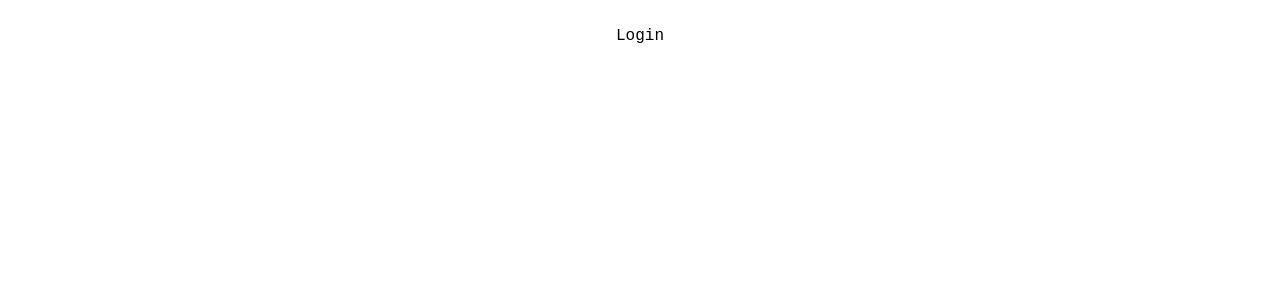
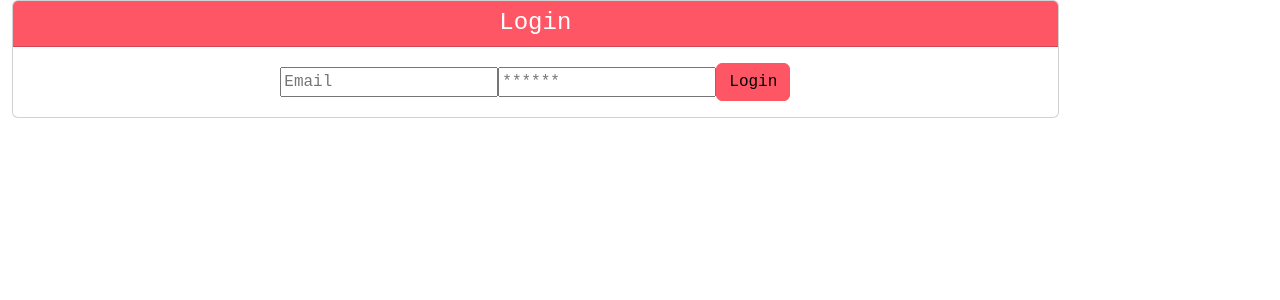
Before and after one commit to jordaneburton/budgeting-app, a React (Vite) app in the folder client/: page /Login in a window 1280 px wide. Shown: the top 300 px of the page. Built offline with nearby package versions, Linux system fonts and the light colour scheme.

Commit message:
filled out login page

```diff
--- a/client/src/components/Header.jsx
+++ b/client/src/components/Header.jsx
@@ -10,16 +10,6 @@ function Header({ header }) {
           {header}
         </h1>
         <div>
-          {Auth.loggedIn() ? (
-            <>
-              <Link className="btn btn-lg btn-info m-2" to="/me">
-                {Auth.getProfile().data.username}'s profile
-              </Link>
-              <button className="btn btn-lg btn-light m-2" onClick={logout}>
-                Logout
-              </button>
-            </>
-          ) : (
             <>
               <Link className="btn btn-lg btn-info m-2" to="login">
                 Login
@@ -28,7 +18,6 @@ function Header({ header }) {
                 Signup
               </Link>
             </>
-          )}
         </div>
       </div>
     </>
--- a/client/src/pages/LoginPage.jsx
+++ b/client/src/pages/LoginPage.jsx
@@ -1,21 +1,104 @@
-import { useEffect } from 'react';
-// import { usePageContext } from '../utils/PageContext';
-import NavBar from '../components/NavBar';
+import { useState } from 'react';
+import { Link } from 'react-router-dom';
+import { useMutation } from '@apollo/client';
+import { LOGIN_USER } from '../utils/mutations';
 
-function LoginPage () {
-//      NON-FUNCTIONAL
-//   const { _, setPage } = usePageContext();
-//   useEffect(() => {
-//     setPage("Error")
-//   }, []);
 
-  return (
-    <>
-      <div className="container pt-4">
-        Login
-      </div>
-    </>
-  );
-}
+import Auth from '../utils/auth';
 
-export default LoginPage
+
+const LoginPage = (props) => {
+ const [formState, setFormState] = useState({ email: '', password: '' });
+ const [login, { error, data }] = useMutation(LOGIN_USER);
+
+
+ // update state based on form input changes
+ const handleChange = (event) => {
+   const { name, value } = event.target;
+
+
+   setFormState({
+     ...formState,
+     [name]: value,
+   });
+ };
+
+
+ // submit form
+ const handleFormSubmit = async (event) => {
+   event.preventDefault();
+   console.log(formState);
+   try {
+     const { data } = await login({
+       variables: { ...formState },
+     });
+
+
+     Auth.login(data.login.token);
+   } catch (e) {
+     console.error(e);
+   }
+
+
+   // clear form values
+   setFormState({
+     email: '',
+     password: '',
+   });
+ };
+
+
+ return (
+   <main className="flex-row justify-center mb-4">
+     <div className="col-12 col-lg-10">
+       <div className="card">
+         <h4 className="card-header bg-primary text-light p-2">Login</h4>
+         <div className="card-body">
+           {data ? (
+             <p>
+               Success! Sending you {' '}
+               <Link to="/">back now!</Link>
+             </p>
+           ) : (
+             <form onSubmit={handleFormSubmit}>
+               <input
+                 className="form-input"
+                 placeholder="Email"
+                 name="email"
+                 type="email"
+                 value={formState.email}
+                 onChange={handleChange}
+               />
+               <input
+                 className="form-input"
+                 placeholder="******"
+                 name="password"
+                 type="password"
+                 value={formState.password}
+                 onChange={handleChange}
+               />
+               <button
+                 className="btn btn-block btn-primary"
+                 style={{ cursor: 'pointer' }}
+                 type="submit"
+               >
+                 Login
+               </button>
+             </form>
+           )}
+
+
+           {error && (
+             <div className="my-3 p-3 bg-danger text-white">
+               {error.message}
+             </div>
+           )}
+         </div>
+       </div>
+     </div>
+   </main>
+ );
+};
+
+
+export default LoginPage;
```
